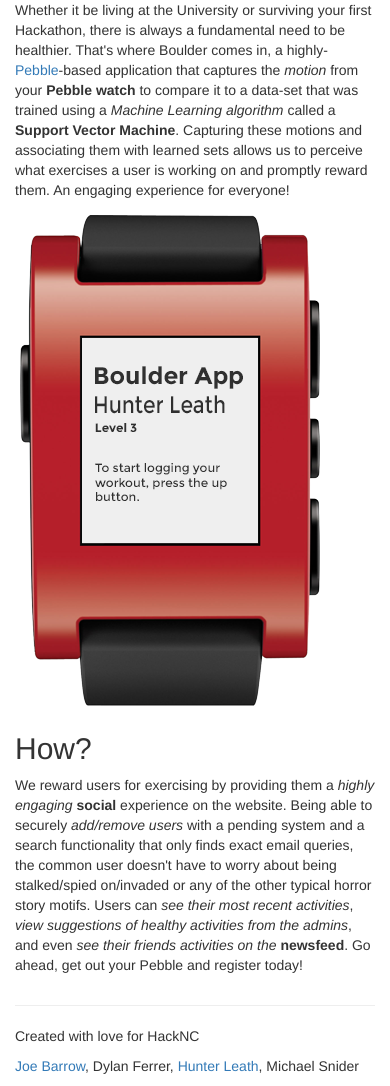
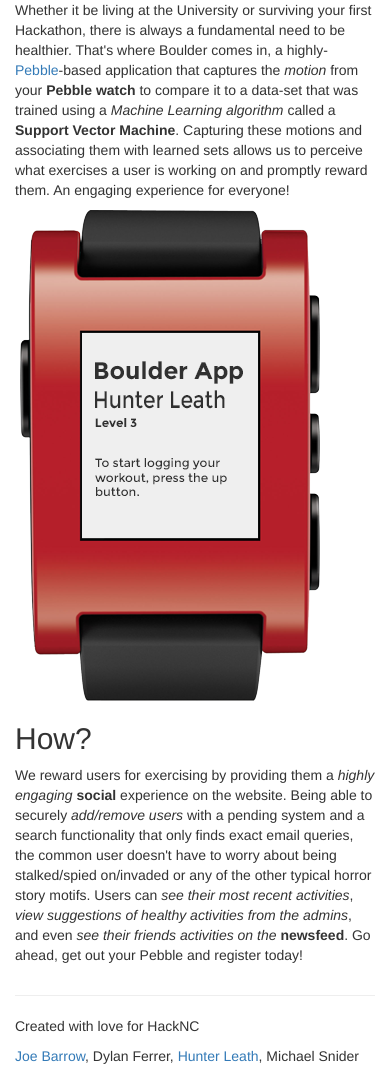
Before and after one commit to msilvprog7/Boulder-web, a Django app: page / in a window 390 px wide. Shown: the part 603-1689 px from the top of the page. After the commit the page ends 1667 px from the top, so only its background shows below. Run offline with Django 3.2, Linux system fonts and the light colour scheme; some libraries are stand-ins or nearby versions.

Commit message:
Fixed Responsive Design

```diff
--- a/main/templates/base.html
+++ b/main/templates/base.html
@@ -3,6 +3,7 @@
 <html>
   <head>
     <title>Boulder: Fitness for the rest of Us</title>
+    <meta name="viewport" content="width=device-width, user-scalable=no">
     <link href="//netdna.bootstrapcdn.com/font-awesome/4.0.3/css/font-awesome.min.css" rel="stylesheet">
     <link href="//netdna.bootstrapcdn.com/bootswatch/3.1.1/simplex/bootstrap.min.css" rel="stylesheet">
     <link href="{% static 'main/styles.css' %}" rel="stylesheet">
--- a/main/templates/controls/index.html
+++ b/main/templates/controls/index.html
@@ -77,7 +77,7 @@
         </p>
       </div>
       <div class="col-sm-4">
-        <img src="/static/main/pebble_demo.png" class="mid-col-img"></img>
+        <img src="/static/main/pebble_demo.png" class="mid-col-img img-responsive"></img>
       </div>
       <div class="col-sm-4">
         <h2>How?</h2>
```
